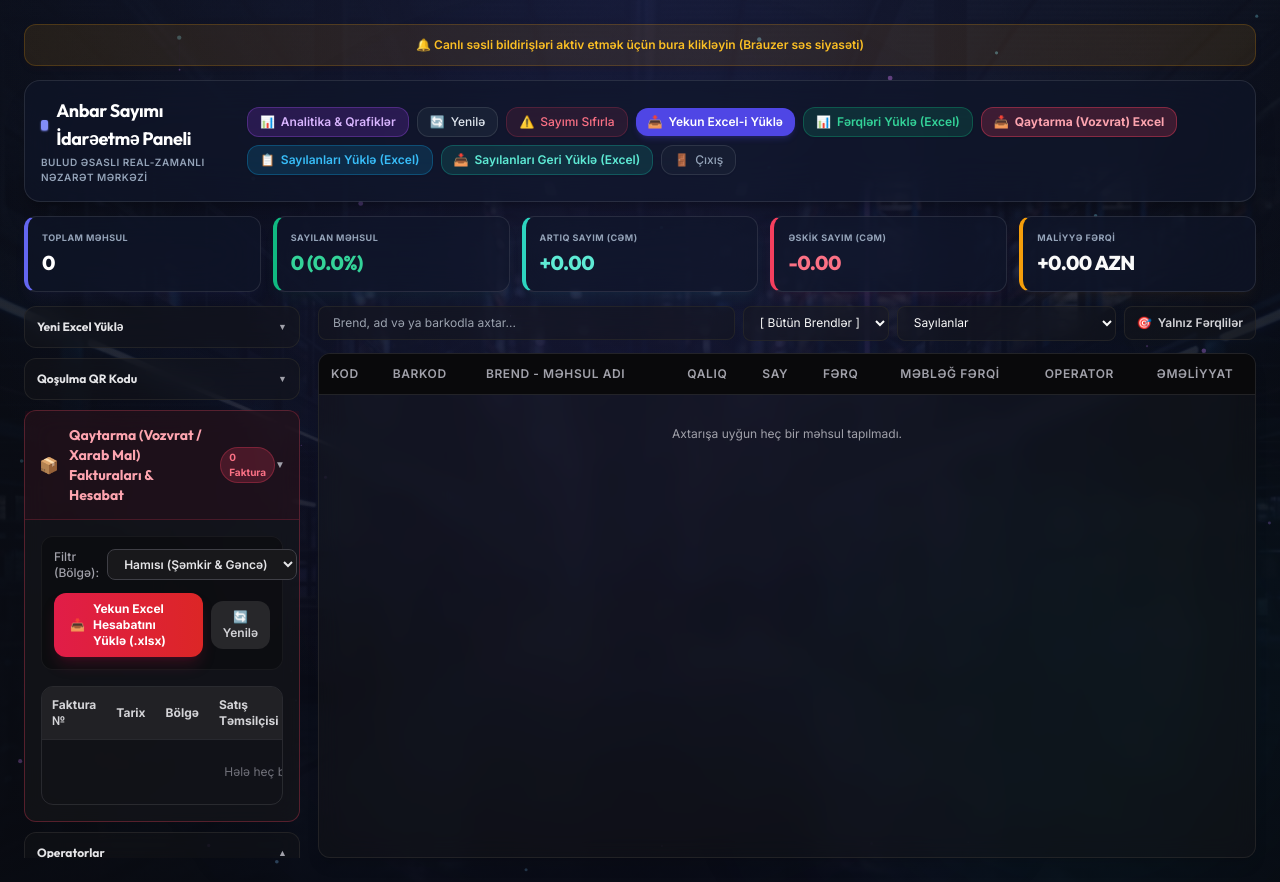
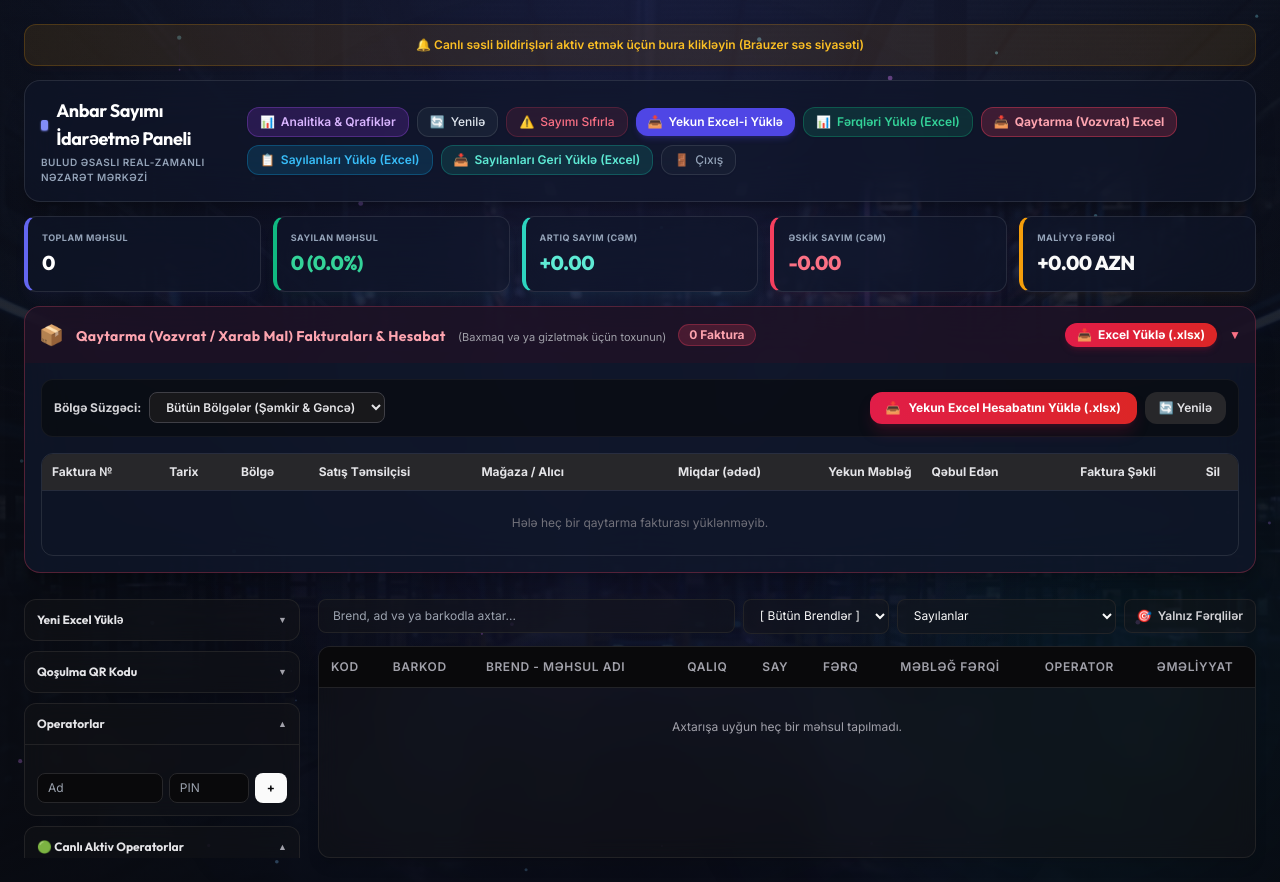
Before and after one commit to acolour2023-wq/Anbar_botu, a Flask app: page /admin in a window 1280 px wide. Run offline with Flask 3, Linux system fonts and the light colour scheme; the visitor is signed in with stand-in values (Sample User, id 1); data that the repository does not hold is empty; some libraries are stand-ins or nearby versions.

Commit message:
Relocate vozvrat card to full width collapsible panel and add Excel autofilter

```diff
--- a/templates/admin.html
+++ b/templates/admin.html
@@ -368,6 +368,72 @@
             </div>
         </div>
 
+                <!-- Geniş və Açılıb-Bağlanan Vozvrat Fakturaları Paneli -->
+        <div class="card bg-slate-900/80 backdrop-blur-xl border border-rose-500/30 rounded-2xl shadow-xl shadow-black/20 transition-all duration-300 mb-3 collapsed" id="card-vozvrat">
+            <div class="card-header flex items-center justify-between p-3.5 border-b border-rose-500/20 cursor-pointer select-none bg-rose-950/20 hover:bg-rose-950/30 transition-all rounded-t-2xl" onclick="toggleCard('card-vozvrat')">
+                <div class="flex items-center gap-3">
+                    <span class="text-xl">📦</span>
+                    <div>
+                        <span class="text-sm font-bold font-outfit text-rose-300 tracking-wide">Qaytarma (Vozvrat / Xarab Mal) Fakturaları & Hesabat</span>
+                        <span class="text-[11px] text-zinc-400 ml-2 hidden sm:inline">(Baxmaq və ya gizlətmək üçün toxunun)</span>
+                    </div>
+                    <span id="vozvrat-total-count-badge" class="px-2.5 py-0.5 text-xs font-bold rounded-full bg-rose-500/20 text-rose-300 border border-rose-500/30">0 Faktura</span>
+                </div>
+                <div class="flex items-center gap-3">
+                    <a id="admin-vozvrat-download-btn-header" href="/download_vozvrat_excel" onclick="event.stopPropagation();" class="px-3 py-1 bg-gradient-to-r from-rose-600 to-red-600 hover:from-rose-500 hover:to-red-500 text-white font-bold text-xs rounded-xl flex items-center gap-1.5 shadow-md shadow-rose-900/30 transition-all active:scale-95">
+                        <span>📥</span> Excel Yüklə (.xlsx)
+                    </a>
+                    <span class="toggle-icon text-rose-400 text-xs font-bold transition-transform duration-200">▼</span>
+                </div>
+            </div>
+
+            <div class="card-content p-4">
+                <div class="flex flex-wrap items-center justify-between gap-3 mb-4 p-3 bg-zinc-950/60 rounded-xl border border-white/5">
+                    <div class="flex items-center gap-2">
+                        <label class="text-xs font-bold text-zinc-300">Bölgə Süzgəci:</label>
+                        <select id="admin-vozvrat-filter" onchange="loadAdminVozvratList()" class="px-3 py-1.5 bg-zinc-900 border border-zinc-700 rounded-lg text-xs font-semibold text-zinc-200 cursor-pointer">
+                            <option value="">Bütün Bölgələr (Şəmkir & Gəncə)</option>
+                            <option value="Şəmkir">Yalnız Şəmkir</option>
+                            <option value="Gəncə">Yalnız Gəncə</option>
+                        </select>
+                    </div>
+                    <div class="flex items-center gap-2">
+                        <a id="admin-vozvrat-download-btn" href="/download_vozvrat_excel" class="px-4 py-2 bg-gradient-to-r from-rose-600 to-red-600 hover:from-rose-500 hover:to-red-500 text-white font-bold text-xs rounded-xl flex items-center gap-2 shadow-lg shadow-rose-900/30 transition-all active:scale-95">
+                            <span>📥</span> Yekun Excel Hesabatını Yüklə (.xlsx)
+                        </a>
+                        <button onclick="loadAdminVozvratList()" class="px-3.5 py-2 bg-zinc-800 hover:bg-zinc-700 text-zinc-200 rounded-xl text-xs font-semibold transition-all flex items-center gap-1.5">
+                            🔄 Yenilə
+                        </button>
+                    </div>
+                </div>
+
+                <!-- Cədvəl -->
+                <div class="overflow-x-auto rounded-xl border border-white/10 max-h-[400px] overflow-y-auto">
+                    <table class="w-full text-left border-collapse text-xs">
+                        <thead class="sticky top-0 z-10">
+                            <tr class="bg-zinc-800 text-zinc-200 font-semibold border-b border-white/10">
+                                <th class="p-2.5">Faktura №</th>
+                                <th class="p-2.5">Tarix</th>
+                                <th class="p-2.5">Bölgə</th>
+                                <th class="p-2.5">Satış Təmsilçisi</th>
+                                <th class="p-2.5">Mağaza / Alıcı</th>
+                                <th class="p-2.5 text-right">Miqdar (ədəd)</th>
+                                <th class="p-2.5 text-right">Yekun Məbləğ</th>
+                                <th class="p-2.5">Qəbul Edən</th>
+                                <th class="p-2.5 text-center">Faktura Şəkli</th>
+                                <th class="p-2.5 text-center">Sil</th>
+                            </tr>
+                        </thead>
+                        <tbody id="admin-vozvrat-table-body" class="divide-y divide-white/5 text-zinc-300">
+                            <tr>
+                                <td colspan="10" class="p-6 text-center text-zinc-500">Məlumatlar yüklənir...</td>
+                            </tr>
+                        </tbody>
+                    </table>
+                </div>
+            </div>
+        </div>
+
         <!-- Main Workspace -->
         <div class="grid grid-cols-1 lg:grid-cols-[280px_1fr] gap-3.5 flex-1 min-h-0 h-0">
             <!-- Sidebar -->
@@ -408,63 +474,7 @@
                 <!-- Card Operators -->
 
                 <!-- Card Vozvrat / Qaytarma Fakturaları -->
-                <div class="card bg-zinc-900/60 backdrop-blur-md border border-rose-500/30 rounded-xl transition-all duration-200" id="card-vozvrat" style="grid-column: 1 / -1;">
-                    <div class="card-header flex items-center justify-between p-3.5 border-b border-rose-500/20 cursor-pointer select-none bg-rose-950/20" onclick="toggleCard('card-vozvrat')">
-                        <div class="flex items-center gap-2.5">
-                            <span class="text-base">📦</span>
-                            <span class="text-sm font-bold font-outfit text-rose-300">Qaytarma (Vozvrat / Xarab Mal) Fakturaları & Hesabat</span>
-                            <span id="vozvrat-total-count-badge" class="px-2 py-0.5 text-[10px] font-bold rounded-full bg-rose-500/20 text-rose-400 border border-rose-500/30">0 Faktura</span>
-                        </div>
-                        <div class="flex items-center gap-2">
-                            <span class="toggle-icon text-zinc-400 text-[10px]">▼</span>
-                        </div>
-                    </div>
-                    <div class="card-content p-4">
-                        <div class="flex flex-wrap items-center justify-between gap-3 mb-4 p-3 bg-zinc-950/50 rounded-xl border border-white/5">
-                            <div class="flex items-center gap-2">
-                                <label class="text-xs font-medium text-zinc-400">Filtr (Bölgə):</label>
-                                <select id="admin-vozvrat-filter" onchange="loadAdminVozvratList()" class="px-3 py-1.5 bg-zinc-900 border border-zinc-700 rounded-lg text-xs font-semibold text-zinc-200">
-                                    <option value="">Hamısı (Şəmkir & Gəncə)</option>
-                                    <option value="Şəmkir">Yalnız Şəmkir</option>
-                                    <option value="Gəncə">Yalnız Gəncə</option>
-                                </select>
-                            </div>
-                            <div class="flex items-center gap-2">
-                                <a id="admin-vozvrat-download-btn" href="/download_vozvrat_excel" class="px-4 py-2 bg-gradient-to-r from-rose-600 to-red-600 hover:from-rose-500 hover:to-red-500 text-white font-bold text-xs rounded-xl flex items-center gap-2 shadow-lg shadow-rose-900/30 transition-all active:scale-95">
-                                    <span>📥</span> Yekun Excel Hesabatını Yüklə (.xlsx)
-                                </a>
-                                <button onclick="loadAdminVozvratList()" class="px-3 py-2 bg-zinc-800 hover:bg-zinc-700 text-zinc-300 rounded-xl text-xs font-semibold transition-all">
-                                    🔄 Yenilə
-                                </button>
-                            </div>
-                        </div>
-
-                        <!-- Cədvəl -->
-                        <div class="overflow-x-auto rounded-xl border border-white/10">
-                            <table class="w-full text-left border-collapse text-xs">
-                                <thead>
-                                    <tr class="bg-zinc-800/80 text-zinc-300 font-semibold border-b border-white/10">
-                                        <th class="p-2.5">Faktura №</th>
-                                        <th class="p-2.5">Tarix</th>
-                                        <th class="p-2.5">Bölgə</th>
-                                        <th class="p-2.5">Satış Təmsilçisi</th>
-                                        <th class="p-2.5">Mağaza / Alıcı</th>
-                                        <th class="p-2.5 text-right">Miqdar</th>
-                                        <th class="p-2.5 text-right">Yekun Məbləğ</th>
-                                        <th class="p-2.5">Qəbul Edən</th>
-                                        <th class="p-2.5 text-center">Şəkil</th>
-                                        <th class="p-2.5 text-center">Əməliyyat</th>
-                                    </tr>
-                                </thead>
-                                <tbody id="admin-vozvrat-table-body" class="divide-y divide-white/5 text-zinc-300">
-                                    <tr>
-                                        <td colspan="10" class="p-6 text-center text-zinc-500">Məlumatlar yüklənir...</td>
-                                    </tr>
-                                </tbody>
-                            </table>
-                        </div>
-                    </div>
-                </div>
+
 
 <div class="card bg-zinc-900/40 backdrop-blur-md border border-zinc-800/80 rounded-xl transition-all duration-200" id="card-operators">
                     <div class="card-header flex items-center justify-between p-3 border-b border-zinc-800/80 cursor-pointer select-none" onclick="toggleCard('card-operators')">
```
